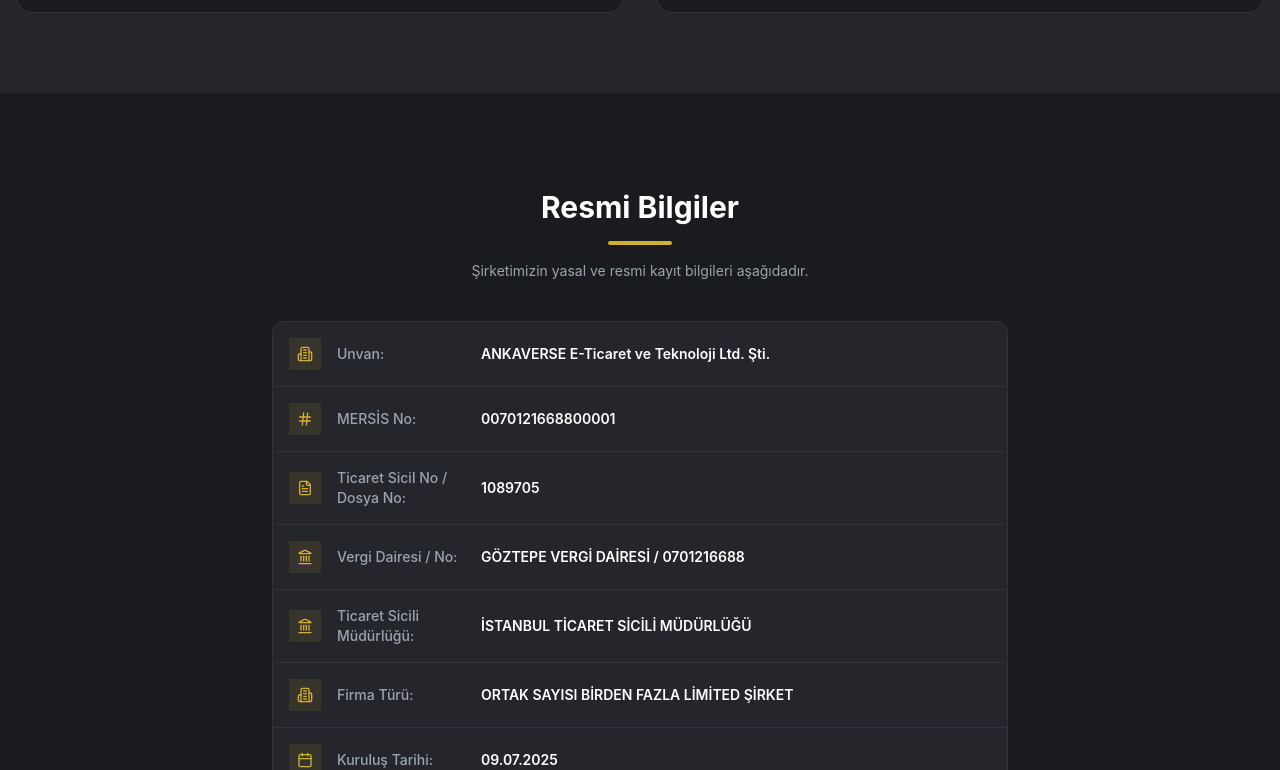
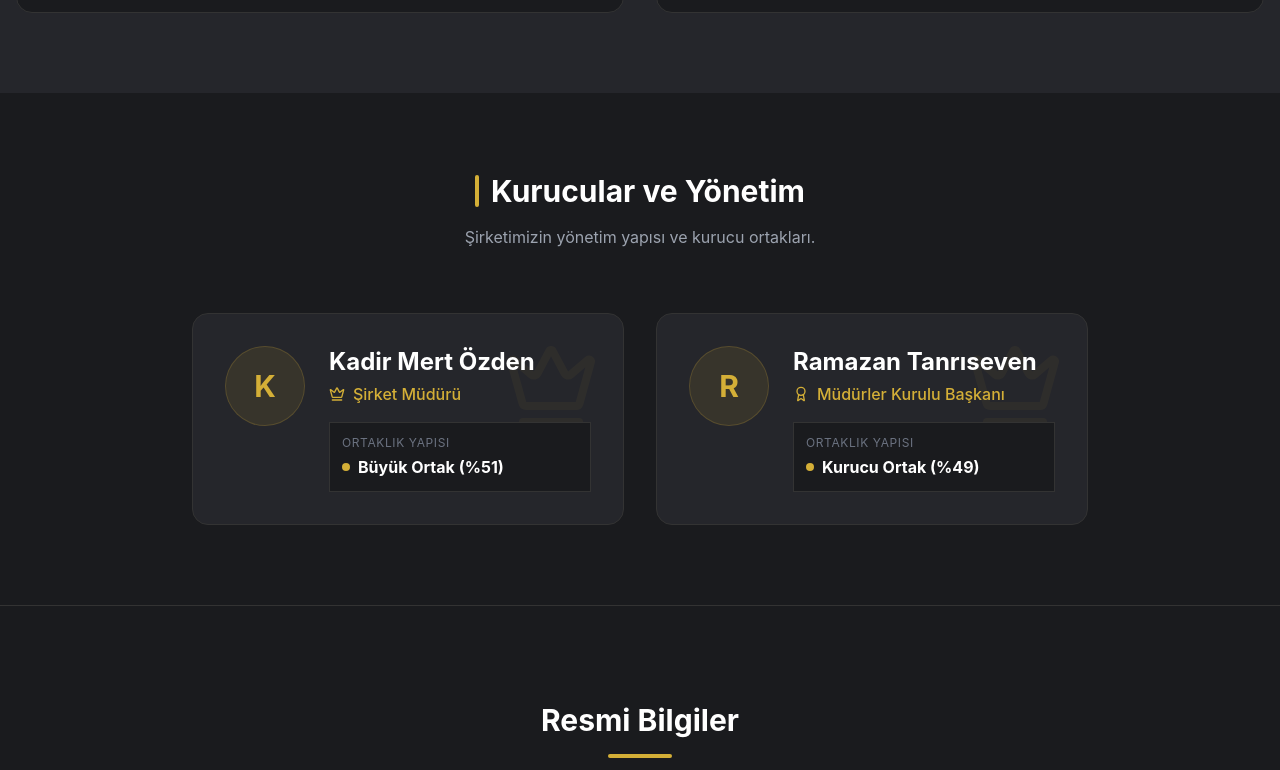
Before and after one commit to kadirmertozden/ANKAVERSE-index-v3-Wordpress, a React (Vite) app: page /hakkimizda in a window 1280 px wide. Shown: the part 1210-1980 px from the top of the page. Built offline with nearby package versions, Linux system fonts and the light colour scheme; no server answers.

Commit message:
feat: add founder and official info to About page

```diff
--- a/src/pages/AboutPage.jsx
+++ b/src/pages/AboutPage.jsx
@@ -12,7 +12,8 @@
   Calendar,
   Hash,
   Award,
-  Landmark
+  Landmark,
+  Crown
 } from 'lucide-react';
 
 const AboutPage = () => {
@@ -29,6 +30,8 @@
     { label: "Ticaret Sicili Müdürlüğü", value: "İSTANBUL TİCARET SİCİLİ MÜDÜRLÜĞÜ", icon: <Landmark className="h-4 w-4" /> },
     { label: "Firma Türü", value: "ORTAK SAYISI BİRDEN FAZLA LİMİTED ŞİRKET", icon: <Building2 className="h-4 w-4" /> },
     { label: "Kuruluş Tarihi", value: "09.07.2025", icon: <Calendar className="h-4 w-4" /> },
+    { label: "Şirket Müdürü / Büyük Ortak", value: "Kadir Mert ÖZDEN", icon: <Crown className="h-4 w-4" /> },
+    { label: "Müdürler Kurulu Başkanı / Ortak", value: "Ramazan TANRISEVEN", icon: <Crown className="h-4 w-4" /> },
     { label: "Adres", value: "Kadıköy / İstanbul", icon: <MapPin className="h-4 w-4" /> },
     { label: "Marka Durumu", value: "ANKAVERSE", icon: <Award className="h-4 w-4" /> },
   ];
@@ -139,6 +142,100 @@
           </div>
         </section>
 
+
+        {/* Management Team */}
+        <section className="py-20 bg-[#1a1b1e] border-b border-[#333]">
+          <div className="container mx-auto px-4">
+            <motion.div
+              className="text-center mb-16"
+              initial={{ opacity: 0, y: 20 }}
+              whileInView={{ opacity: 1, y: 0 }}
+              viewport={{ once: true }}
+              transition={{ duration: 0.6 }}
+            >
+              <h2 className="text-3xl font-bold mb-4 flex items-center justify-center gap-3">
+                <span className="w-1 h-8 bg-[#d4af37] rounded-full block"></span>
+                Kurucular ve Yönetim
+              </h2>
+              <p className="text-gray-400 max-w-2xl mx-auto">
+                Şirketimizin yönetim yapısı ve kurucu ortakları.
+              </p>
+            </motion.div>
+
+            <div className="grid grid-cols-1 md:grid-cols-2 gap-8 max-w-4xl mx-auto">
+              {/* Kadir Mert Özden */}
+              <motion.div
+                className="bg-[#25262b] p-8 rounded-2xl border border-[#333] hover:border-[#d4af37]/50 transition-all duration-300 relative overflow-hidden group"
+                initial={{ opacity: 0, x: -20 }}
+                whileInView={{ opacity: 1, x: 0 }}
+                viewport={{ once: true }}
+                transition={{ duration: 0.5 }}
+              >
+                <div className="absolute top-0 right-0 p-6 opacity-5 group-hover:opacity-10 transition-opacity">
+                  <Crown className="w-24 h-24 text-[#d4af37]" />
+                </div>
+
+                <div className="relative z-10 flex flex-col sm:flex-row items-center sm:items-start gap-6 text-center sm:text-left">
+                  <div className="w-20 h-20 bg-[#d4af37]/10 rounded-full flex items-center justify-center text-[#d4af37] border border-[#d4af37]/20 shrink-0">
+                    <span className="font-bold text-3xl">K</span>
+                  </div>
+                  <div className="flex-1">
+                    <h3 className="text-2xl font-bold text-white mb-1">Kadir Mert Özden</h3>
+                    <div className="text-[#d4af37] font-medium mb-4 flex items-center justify-center sm:justify-start gap-2">
+                      <Crown className="w-4 h-4" />
+                      Şirket Müdürü
+                    </div>
+                    <div className="space-y-3">
+                      <div className="bg-[#1a1b1e] p-3 rounded-lg border border-[#333] inline-block w-full">
+                        <div className="text-xs text-gray-500 uppercase tracking-wider mb-1">Ortaklık Yapısı</div>
+                        <div className="text-white font-bold flex items-center justify-center sm:justify-start gap-2">
+                          <span className="w-2 h-2 bg-[#d4af37] rounded-full"></span>
+                          Büyük Ortak (%51)
+                        </div>
+                      </div>
+                    </div>
+                  </div>
+                </div>
+              </motion.div>
+
+              {/* Ramazan Tanrıseven */}
+              <motion.div
+                className="bg-[#25262b] p-8 rounded-2xl border border-[#333] hover:border-[#d4af37]/50 transition-all duration-300 relative overflow-hidden group"
+                initial={{ opacity: 0, x: 20 }}
+                whileInView={{ opacity: 1, x: 0 }}
+                viewport={{ once: true }}
+                transition={{ duration: 0.5, delay: 0.2 }}
+              >
+                <div className="absolute top-0 right-0 p-6 opacity-5 group-hover:opacity-10 transition-opacity">
+                  <Crown className="w-24 h-24 text-[#d4af37]" />
+                </div>
+
+                <div className="relative z-10 flex flex-col sm:flex-row items-center sm:items-start gap-6 text-center sm:text-left">
+                  <div className="w-20 h-20 bg-[#d4af37]/10 rounded-full flex items-center justify-center text-[#d4af37] border border-[#d4af37]/20 shrink-0">
+                    <span className="font-bold text-3xl">R</span>
+                  </div>
+                  <div className="flex-1">
+                    <h3 className="text-2xl font-bold text-white mb-1">Ramazan Tanrıseven</h3>
+                    <div className="text-[#d4af37] font-medium mb-4 flex items-center justify-center sm:justify-start gap-2">
+                      <Award className="w-4 h-4" />
+                      Müdürler Kurulu Başkanı
+                    </div>
+                    <div className="space-y-3">
+                      <div className="bg-[#1a1b1e] p-3 rounded-lg border border-[#333] inline-block w-full">
+                        <div className="text-xs text-gray-500 uppercase tracking-wider mb-1">Ortaklık Yapısı</div>
+                        <div className="text-white font-bold flex items-center justify-center sm:justify-start gap-2">
+                          <span className="w-2 h-2 bg-[#d4af37] rounded-full"></span>
+                          Kurucu Ortak (%49)
+                        </div>
+                      </div>
+                    </div>
+                  </div>
+                </div>
+              </motion.div>
+            </div>
+          </div>
+        </section>
+
         {/* Official Information */}
         <section className="py-24 bg-[#1a1b1e]">
           <div className="container mx-auto px-4 max-w-3xl">
```
Lines whose indentation alone changed are shown as unchanged.
